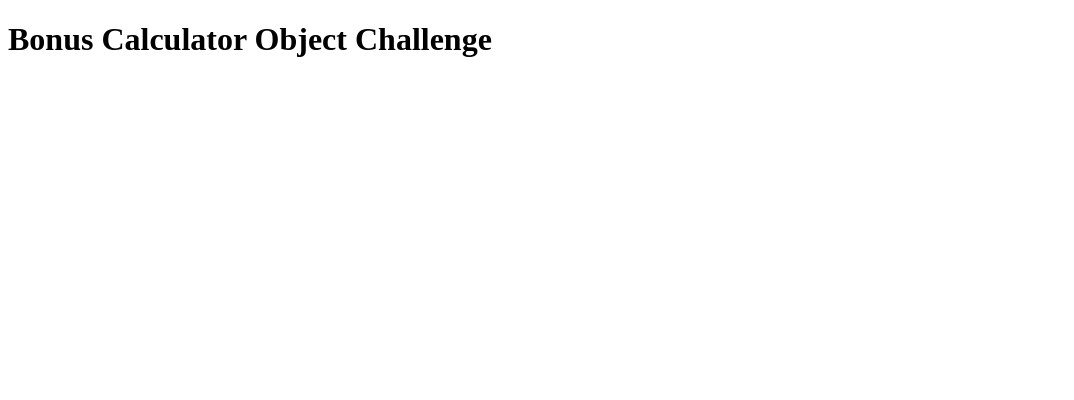
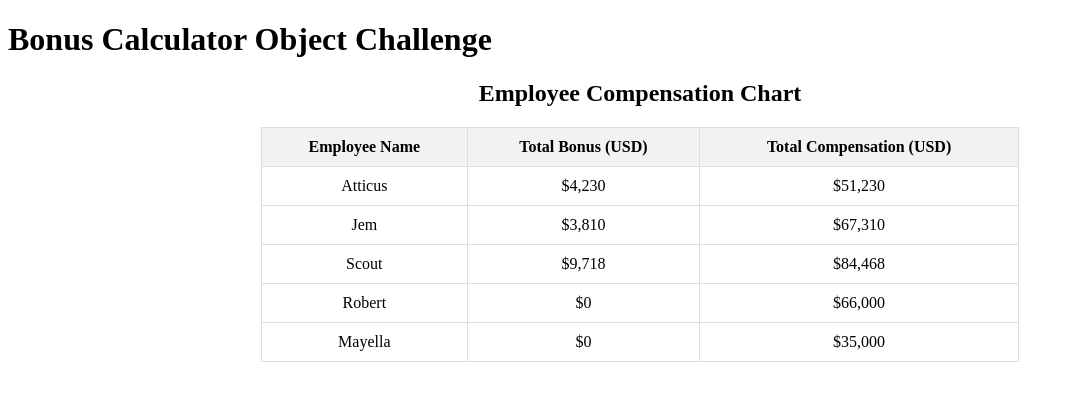
Before and after one commit to RubySpeeders/Bonus-Calculator, a plain HTML site: page index.html in a window 1280 px wide. Shown: the whole page, without its empty margins (0-1074 px from the left). Drawn offline with Linux system fonts and the light colour scheme.

Commit message:
the whole thing

```diff
--- a/client.js
+++ b/client.js
@@ -32,8 +32,6 @@ const employees = [
   }
 ];
 
-console.log('array of employee data: ',  employees );
-
 
 // YOU SHOULD NOT NEED TO CHANGE ANYTHING ABOVE THIS POINT
 
@@ -43,15 +41,74 @@ console.log('array of employee data: ',  employees );
 // This is not a race. Everyone on your team should understand what is happening.
 // Ask questions when you don't.
 
+function calculateEmployeeBonuses( employees ) {
+  // your logic here
+  return employees.map((employee)=> {
+    //all the checks
+    let bonusPercentage = 0;
+
+    if (employee.reviewRating <= 2) {
+      bonusPercentage = 0
+    } else if (employee.reviewRating === 3) {
+      bonusPercentage = .04;
+    } else if (employee.reviewRating === 4) {
+      bonusPercentage = .06;
+    } else if (employee.reviewRating === 5) {
+      bonusPercentage = .10;
+    }
+
+    if (employee.annualSalary > 65000) {
+      bonusPercentage -= .01;
+    }
+
+    if ( employee.employeeNumber.length === 4) {
+      bonusPercentage += .05;
+    }
+
+    if (bonusPercentage < 0 ) {
+      bonusPercentage = 0
+    }
+
+    if (bonusPercentage > .13) {
+      bonusPercentage = .13
+    }
+
+    const totalBonus = Math.round(Number(employee.annualSalary)*bonusPercentage)
+
+    return {name: employee.name, bonusPercentage: bonusPercentage, totalCompensation: Number(employee.annualSalary) + totalBonus, totalBonus: totalBonus}
+  })
+}
+
+const newEmployeesWithBonus = calculateEmployeeBonuses(employees);
 
 
+// Function to dynamically populate the table
+function populateTable() {
+  const tableBody = document.getElementById('tableBody');
 
-// This function will calculate 1 employee's bonus!
-//
-function calculateIndividualEmployeeBonus( employee ) {
-  // your logic here
+  // Loop through the employee data and create table rows
+  newEmployeesWithBonus.forEach(employee => {
+      const row = document.createElement('tr');
 
+      // Create table cells for each employee property
+      const nameCell = document.createElement('td');
+      nameCell.textContent = employee.name;
 
-  // return new object with bonus results
+      const bonusCell = document.createElement('td');
+      bonusCell.textContent = `$${employee.totalBonus.toLocaleString()}`;
 
+      const compensationCell = document.createElement('td');
+      compensationCell.textContent = `$${employee.totalCompensation.toLocaleString()}`;
+
+      // Append cells to the row
+      row.appendChild(nameCell);
+      row.appendChild(bonusCell);
+      row.appendChild(compensationCell);
+
+      // Append row to the table body
+      tableBody.appendChild(row);
+  });
 }
+document.addEventListener('DOMContentLoaded', function() {
+  populateTable();
+});
--- a/index.html
+++ b/index.html
@@ -4,8 +4,41 @@
     <meta charset="utf-8">
     <title>Bonus Calculator Object Challenge</title>
     <script src="client.js" charset="utf-8"></script>
+    <style>
+      table {
+          width: 60%;
+          margin: 20px auto;
+          border-collapse: collapse;
+      }
+      th, td {
+          padding: 10px;
+          border: 1px solid #ddd;
+          text-align: center;
+      }
+      th {
+          background-color: #f2f2f2;
+      }
+      tr:hover {
+          background-color: #f9f9f9;
+      }
+  </style>
   </head>
   <body>
     <h1>Bonus Calculator Object Challenge</h1>
+
+    <h2 style="text-align: center;">Employee Compensation Chart</h2>
+    <table id="employeeTable">
+      <thead>
+          <tr>
+              <th>Employee Name</th>
+              <th>Total Bonus (USD)</th>
+              <th>Total Compensation (USD)</th>
+          </tr>
+      </thead>
+      <tbody id="tableBody">
+          <!-- Rows will be dynamically inserted here -->
+      </tbody>
+  </table>
+
   </body>
 </html>
```
Also changed, not shown: quads_week1_example.png (deleted), quads_week1_updated.png (deleted), quads_week1_updated_2020.png (deleted).
